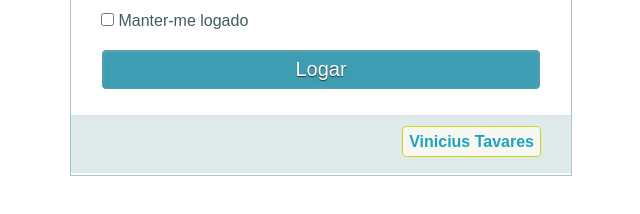
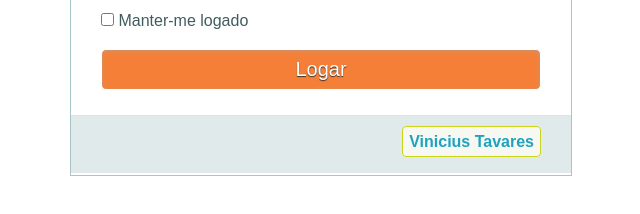
Before and after one commit to viniciustavaress/Sistema-de-Login-com-HTML-CSS-JS, a plain HTML site: page index.html in a window 1280 px wide. Shown: the part 292-506 px from the top of the page, without its empty margins (320-960 px from the left). Drawn offline with Linux system fonts and the light colour scheme.

Commit message:
Update style.css

```diff
--- a/style.css
+++ b/style.css
@@ -86,7 +86,7 @@ input:not([type="checkbox"]){
 input[type="submit"]{
   width: 100%!important;
   cursor: pointer;
-  background: #3d9db3;
+  background: #f57f37;
   padding: 8px 5px;
   color: #fff;
   font-size: 20px;
```
